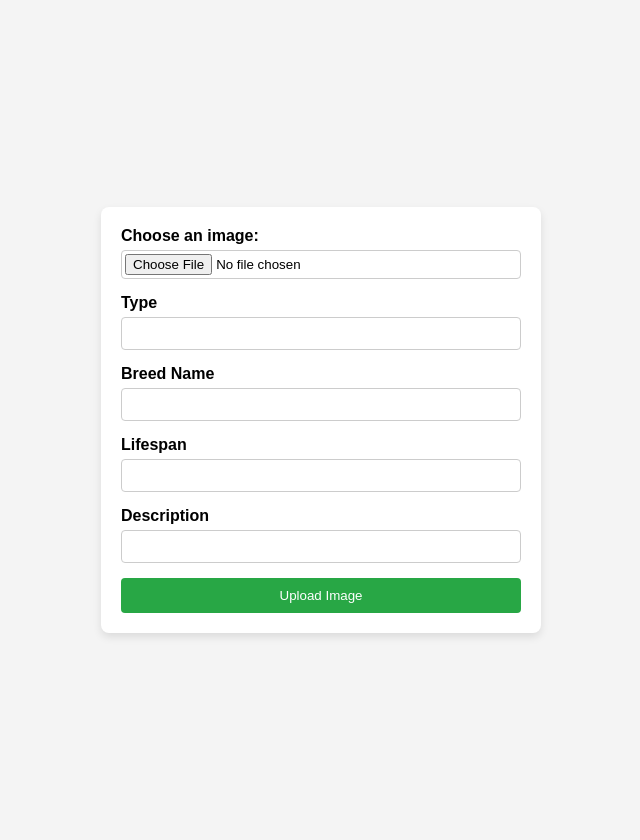
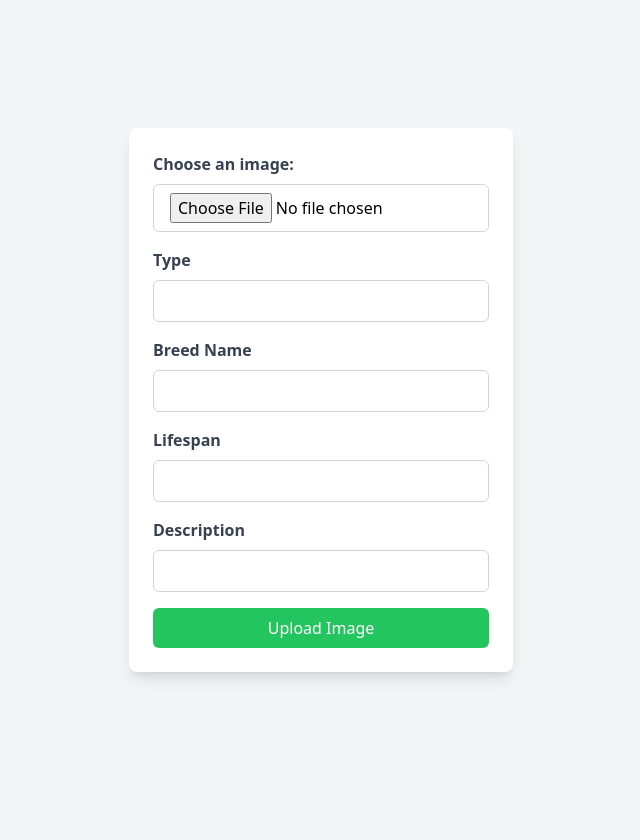
Before and after one commit to Maximunultra/Myhub, a PHP site: page /admin/upl.php in a window 1280 px wide. Shown: the whole page, without its empty margins (319-959 px from the left). After the commit the page ends 679 px from the top, so only its background shows below. Run offline with PHP 8.4, Linux system fonts and the light colour scheme; some libraries are stand-ins or nearby versions.

Commit message:
new update

```diff
--- a/admin/upl.php
+++ b/admin/upl.php
@@ -4,142 +4,57 @@
     <meta charset="UTF-8">
     <meta name="viewport" content="width=device-width, initial-scale=1.0">
     <title>Image Upload</title>
-    <style>
-        /* Global Styles */
-        body {
-            font-family: Arial, sans-serif;
-            background-color: #f4f4f4;
-            margin: 0;
-            padding: 20px;
-            display: flex;
-            justify-content: center;
-            align-items: center;
-            height: 100vh;
-        }
-
-        /* Form Styles */
-        form {
-            background-color: #fff;
-            padding: 20px;
-            border-radius: 8px;
-            box-shadow: 0 4px 8px rgba(0, 0, 0, 0.1);
-            width: 400px;
-        }
-
-        form div {
-            margin-bottom: 15px;
-        }
-
-        form label {
-            display: block;
-            font-weight: bold;
-            margin-bottom: 5px;
-        }
-
-        form input[type="text"],
-        form input[type="file"] {
-            width: 100%;
-            padding: 8px;
-            border: 1px solid #ccc;
-            border-radius: 4px;
-            box-sizing: border-box;
-        }
-
-        form input[type="file"] {
-            padding: 3px;
-        }
-
-        form input[type="submit"] {
-            background-color: #28a745;
-            color: white;
-            padding: 10px;
-            border: none;
-            border-radius: 4px;
-            cursor: pointer;
-            width: 100%;
-        }
-
-        form input[type="submit"]:hover {
-            background-color: #218838;
-        }
-
-        /* Modal Styles */
-        .modal {
-            display: none;
-            position: fixed;
-            z-index: 1;
-            left: 0;
-            top: 0;
-            width: 100%;
-            height: 100%;
-            background-color: rgba(0, 0, 0, 0.5);
-        }
-
-        .modal-content {
-            background-color: #fff;
-            margin: 15% auto;
-            padding: 20px;
-            border-radius: 4px;
-            width: 300px;
-            text-align: center;
-            box-shadow: 0 4px 8px rgba(0, 0, 0, 0.2);
-        }
-
-        .close-btn {
-            color: #000;
-            float: right;
-            font-size: 20px;
-            font-weight: bold;
-            cursor: pointer;
-        }
-
-        .close-btn:hover {
-            color: red;
-        }
-    </style>
+    <script src="https://cdn.tailwindcss.com"></script>
 </head>
-<body>
+<body class="bg-gray-100 flex items-center justify-center h-screen">
 
     <!-- Form -->
-    <form id="uploadForm" enctype="multipart/form-data">
-        <div>
-            <label for="image">Choose an image:</label>
-            <input type="file" name="image" id="image" accept="image/*" required>
+    <form id="uploadForm" enctype="multipart/form-data" class="bg-white p-6 rounded-lg shadow-lg w-96">
+        <div class="mb-4">
+            <label for="image" class="block text-gray-700 font-semibold mb-2">Choose an image:</label>
+            <input type="file" name="image" id="image" accept="image/*" required
+                class="w-full px-4 py-2 border border-gray-300 rounded-md focus:outline-none focus:ring focus:ring-blue-500">
         </div>
 
-        <div>
-            <label for="type">Type</label>
-            <input type="text" name="type" id="type" required>
+        <div class="mb-4">
+            <label for="type" class="block text-gray-700 font-semibold mb-2">Type</label>
+            <input type="text" name="type" id="type" required
+                class="w-full px-4 py-2 border border-gray-300 rounded-md focus:outline-none focus:ring focus:ring-blue-500">
         </div>
 
-        <div>
-            <label for="breed">Breed Name</label>
-            <input type="text" name="breed" id="breed" required>
+        <div class="mb-4">
+            <label for="breed" class="block text-gray-700 font-semibold mb-2">Breed Name</label>
+            <input type="text" name="breed" id="breed" required
+                class="w-full px-4 py-2 border border-gray-300 rounded-md focus:outline-none focus:ring focus:ring-blue-500">
         </div>
 
-        <div>
-            <label for="lifespan">Lifespan</label>
-            <input type="text" name="lifespan" id="lifespan" required>
+        <div class="mb-4">
+            <label for="lifespan" class="block text-gray-700 font-semibold mb-2">Lifespan</label>
+            <input type="text" name="lifespan" id="lifespan" required
+                class="w-full px-4 py-2 border border-gray-300 rounded-md focus:outline-none focus:ring focus:ring-blue-500">
         </div>
 
-        <div>
-            <label for="description">Description</label>
-            <input type="text" name="description" id="description" required>
+        <div class="mb-4">
+            <label for="description" class="block text-gray-700 font-semibold mb-2">Description</label>
+            <input type="text" name="description" id="description" required
+                class="w-full px-4 py-2 border border-gray-300 rounded-md focus:outline-none focus:ring focus:ring-blue-500">
         </div>
 
-        <input type="submit" value="Upload Image">
+        <button type="submit"
+            class="w-full bg-green-500 text-white py-2 rounded-md hover:bg-green-600 focus:outline-none focus:ring focus:ring-green-300">
+            Upload Image
+        </button>
     </form>
 
-
-    <div id="uploadModal" class="modal">
-        <div class="modal-content">
-            <span class="close-btn">&times;</span>
-            <p id="modalMessage">Image uploaded successfully!</p>
+    <!-- Modal -->
+    <div id="uploadModal" class="hidden fixed inset-0 bg-black bg-opacity-50 flex items-center justify-center">
+        <div class="bg-white p-6 rounded-lg shadow-lg text-center w-80">
+            <button class="close-btn text-gray-700 text-xl font-bold float-right hover:text-red-500">&times;</button>
+            <p id="modalMessage" class="text-gray-800 mt-4">Image uploaded successfully!</p>
         </div>
     </div>
 
     <script>
-
         document.getElementById('uploadForm').addEventListener('submit', function (e) {
             e.preventDefault();
             var formData = new FormData(this);
@@ -147,28 +62,24 @@
                 method: 'POST',
                 body: formData
             })
-            .then(response => response.text()) // Parse the response as text
+            .then(response => response.text())
             .then(data => {
-
                 document.getElementById('modalMessage').textContent = data;
-                document.getElementById('uploadModal').style.display = 'block';
+                document.getElementById('uploadModal').classList.remove('hidden');
             })
             .catch(error => {
-
                 document.getElementById('modalMessage').textContent = 'Error uploading image.';
-                document.getElementById('uploadModal').style.display = 'block';
+                document.getElementById('uploadModal').classList.remove('hidden');
             });
         });
 
-
         document.querySelector('.close-btn').addEventListener('click', function () {
-            document.getElementById('uploadModal').style.display = 'none';
+            document.getElementById('uploadModal').classList.add('hidden');
         });
-
 
         window.onclick = function (event) {
             if (event.target === document.getElementById('uploadModal')) {
-                document.getElementById('uploadModal').style.display = 'none';
+                document.getElementById('uploadModal').classList.add('hidden');
             }
         };
     </script>
```
Also changed, not shown: admin/editPet.php (+70 -26 lines), create.php (+91 -51 lines).
